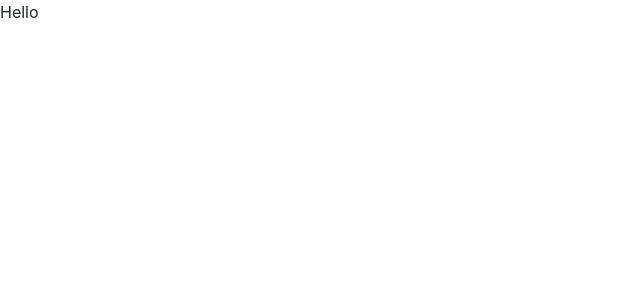
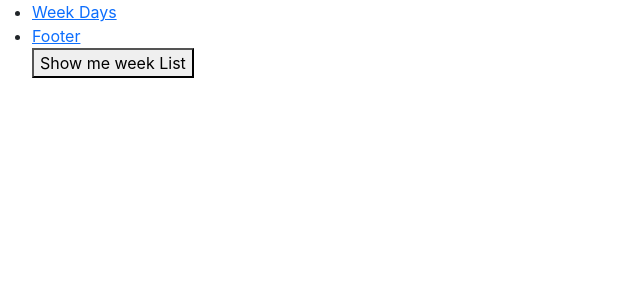
Before and after one commit to shekharmouryaa/wetube, a React (Create React App) app: page / in a window 1280 px wide. Shown: the top 300 px of the page, without its empty margins (0-640 px from the left). Built offline with nearby package versions, Linux system fonts and the light colour scheme; the HTML template or start-up script is replaced by a standard one.

Commit message:
Day 2 code added

```diff
--- a/package.json
+++ b/package.json
@@ -9,6 +9,7 @@
     "bootstrap": "^5.3.2",
     "react": "^18.2.0",
     "react-dom": "^18.2.0",
+    "react-router-dom": "^6.17.0",
     "react-scripts": "5.0.1",
     "web-vitals": "^2.1.4"
   },
--- a/src/App.js
+++ b/src/App.js
@@ -1,10 +1,28 @@
 import './App.css';
+import MainRoute from './Router/MainRoute'
+// import MyHeader from './Header';
+// import {Footer} from './Footer'
+// import ListContainer from './ListContainer';
+// import {Users} from './Users'
+function App() {
 
-function App() {
+
+  // let footerlinks = {
+
+  //   about: "ABOUT",
+  //   pricing:"Pricing",
+  //   contact:"Contact",
+  //   gallery : "Gallery"
+
+  // }
 
   return (
     <div>
-     Hello
+      <MainRoute/>
+      {/* <MyHeader desc={"my decription text"}  /> */}
+      {/* <ListContainer/> */}
+      {/* <Users/> */}
+     {/* <Footer link={footerlinks} /> */}
     </div>
   );
 }
--- /dev/null
+++ b/src/Footer.jsx
@@ -0,0 +1,20 @@
+import React from 'react'
+
+export const Footer = (props) => {
+
+// console.log("props.link", props.link)
+
+//   const {about,pricing, ...restProps} = props.link
+//   const MonthName  = "October"
+//   console.log(restProps)
+  return (
+    <>
+       <div>Footer</div>
+     {/* <h4>{about}</h4>
+     <h4>{pricing}</h4>
+     <h4>{MonthName}</h4> */}
+    </>
+
+
+  )
+}
--- /dev/null
+++ b/src/Header.jsx
@@ -0,0 +1,43 @@
+import React from 'react'
+import { Link, useNavigate } from 'react-router-dom'
+
+
+ const MyHeader = (props) =>{
+
+    const navigate = useNavigate()
+    const changePage = () =>{
+        navigate('/list')
+    }
+
+
+
+
+    return (
+        <>
+        {/* <div>My Header Title is : {props.title}</div> */}
+        {/* <div>My Header decription is : {props.desc}</div> */}
+        {/* <div>{props.user ? "this is user value" : "this is normal text"}</div> */}
+
+<ul>
+    <li>
+        <Link to={"/list"}> Week Days </Link>
+    </li>
+    <li>
+    <Link to={"/footer"}> Footer </Link>
+    </li>
+
+    <button onClick={changePage}>
+        Show me week List
+    </button>
+</ul>
+
+        </>
+    )
+}
+
+export default MyHeader
+
+MyHeader.defaultProps ={
+    title : 'Default Wetube',
+    desc : " Default Hello Web"
+}
--- /dev/null
+++ b/src/ListContainer.jsx
@@ -0,0 +1,32 @@
+import React from 'react'
+import { Link } from 'react-router-dom';
+
+const ListContainer = () => {
+
+
+    let weekName = ['Sunday', 'Monday', 'Tuesday', 'Wednesday', 'Thursday', 'Friday', 'Saturday'];
+
+    return (
+        <div>
+            {/* {weekName.map(val => {
+                return <ul>
+                    <li>{val}</li>
+                </ul>
+            })} */}
+
+
+       {weekName.map(val => {
+                return <ul>
+                    <li>
+                        <Link to={`/weekday/${val}`} >{val}</Link>
+                    </li>
+                </ul>
+            })}
+
+
+
+        </div>
+    )
+}
+
+export default ListContainer
--- /dev/null
+++ b/src/Router/MainRoute.jsx
@@ -0,0 +1,24 @@
+import React from 'react'
+import { BrowserRouter , Routes , Route } from 'react-router-dom'
+import MyHeader from '../Header'
+import ListContainer from '../ListContainer'
+import { Footer } from '../Footer'
+import Weekday from '../Weekday'
+
+const MainRoute = () => {
+  return (
+    <div>
+        <BrowserRouter>
+        <Routes>
+            <Route path="/" element={<MyHeader/>} />
+            <Route path="/list" element={<ListContainer/>} />
+            <Route path="/footer" element={<Footer/>} />
+            <Route path="/weekday/:dayname" element={<Weekday/>} />
+        </Routes>
+        </BrowserRouter>
+
+    </div>
+  )
+}
+
+export default MainRoute
--- /dev/null
+++ b/src/Users.jsx
@@ -0,0 +1,32 @@
+import React, { useState , useEffect } from 'react'
+
+export const Users = () => {
+    const [username, setUsername] = useState("Shekhar")
+    const [count, setCount] = useState(1)
+
+useEffect(
+()=>{
+    setCount(10)
+    setUsername("Shashank")
+
+return ()=>{
+    setUsername("Shekhar")
+}
+
+},[])
+
+
+    const changeName = () => {
+        setUsername("Himanshu")
+    }
+
+    return (
+        <>
+            <div>User Name : {username}</div>
+            <div>Count : {count}</div>
+            <button className='btn btn-outline-dark' onClick={changeName} >Change Name</button>
+            <button className='btn btn-outline-success'
+                onClick={() => setCount(count + 1)} >Change Count</button>
+        </>
+    )
+}
--- /dev/null
+++ b/src/Weekday.jsx
@@ -0,0 +1,16 @@
+import React from 'react'
+import { useParams } from 'react-router-dom'
+
+
+const Weekday = () => {
+
+    const param = useParams()
+
+    console.log(param.dayname);
+
+  return (
+    <div>Weekday : {param.dayname}</div>
+  )
+}
+
+export default Weekday
```
Also changed, not shown: 1 other file (tests, documents, lock files or other folders).
